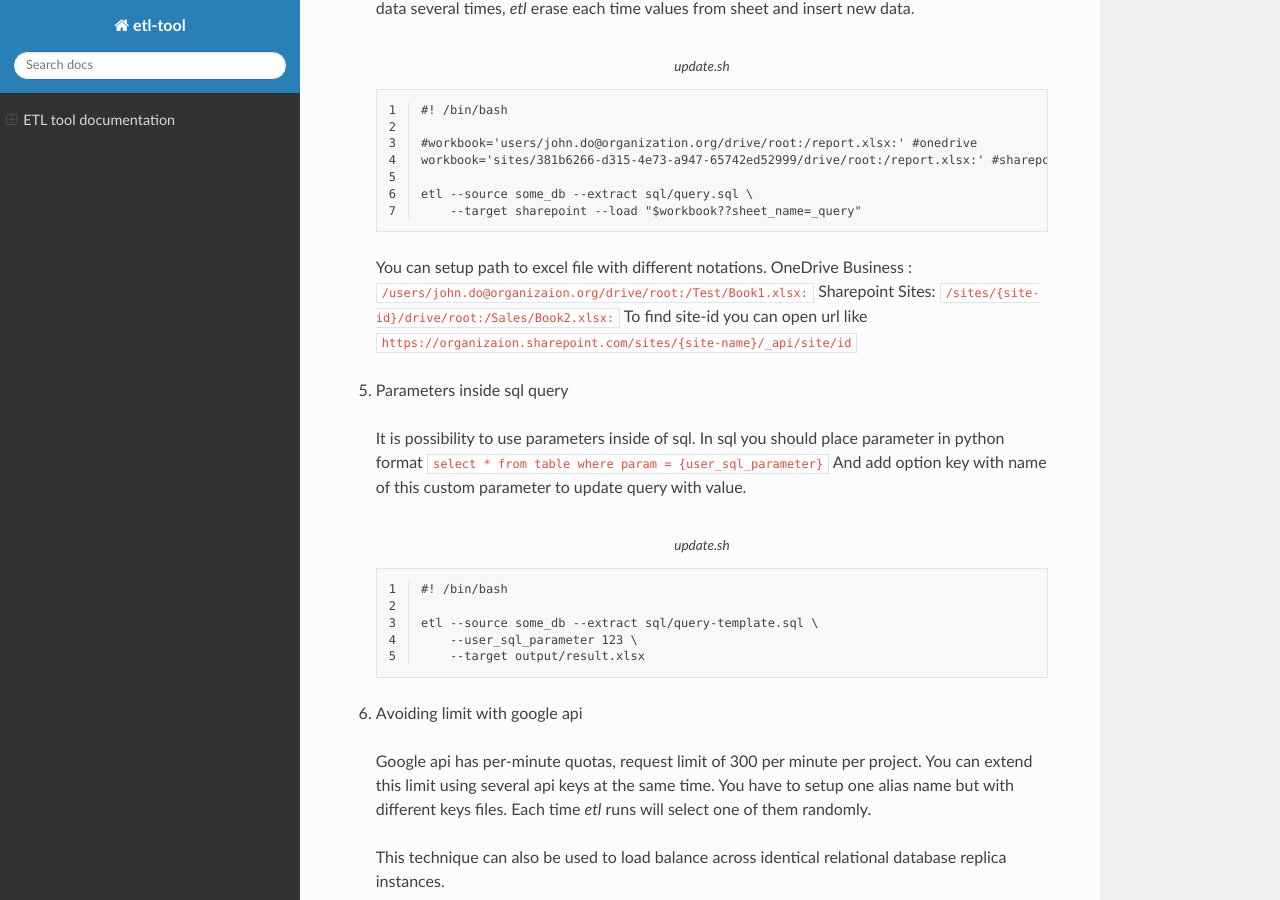
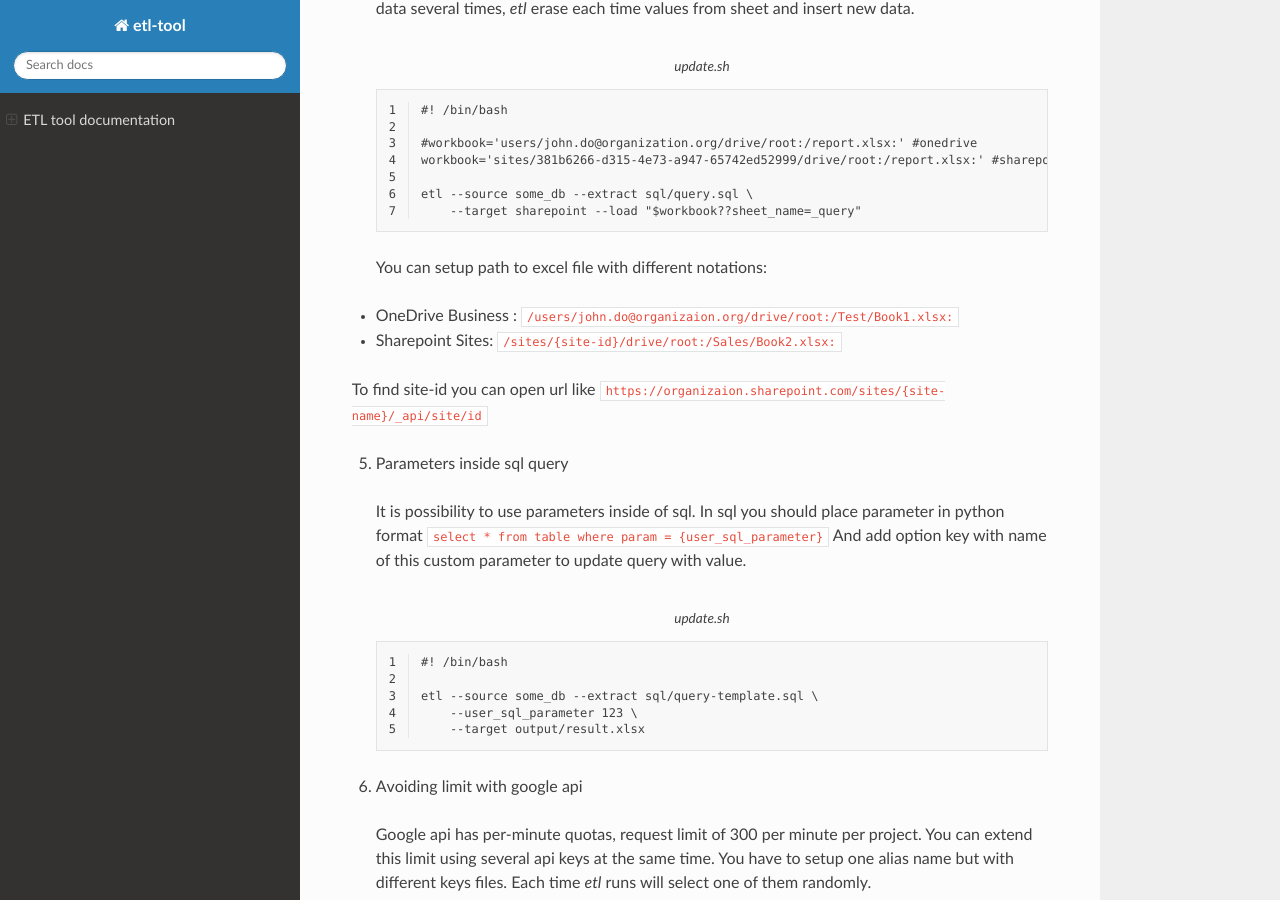
Before and after one commit to ankiano/etl, a Sphinx documentation site: the page built from docs/source/index.rst, in a window 1280 px wide and 900 px high, scrolled down 4386 px. Built offline with Sphinx 7.4.7 and the Read the Docs theme 2.0.0, drawn with Linux system fonts in a browser that asks for light colours; pages that are not in the unit, such as notebooks, are missing from menus.

```diff
--- a/docs/source/index.rst
+++ b/docs/source/index.rst
@@ -199,10 +199,10 @@ This will help understand how to integrate your project into their own projects.
     etl --source some_db --extract sql/query.sql \
         --target sharepoint --load "$workbook??sheet_name=_query"
 
-  You can setup path to excel file with different notations.
-  OneDrive Business : ``/users/john.do@organizaion.org/drive/root:/Test/Book1.xlsx:``
-  Sharepoint Sites: ``/sites/{site-id}/drive/root:/Sales/Book2.xlsx:``
-  To find site-id you can open url like ``https://organizaion.sharepoint.com/sites/{site-name}/_api/site/id``
+  You can setup path to excel file with different notations::
+- OneDrive Business : ``/users/john.do@organizaion.org/drive/root:/Test/Book1.xlsx:``
+- Sharepoint Sites: ``/sites/{site-id}/drive/root:/Sales/Book2.xlsx:``
+| To find site-id you can open url like ``https://organizaion.sharepoint.com/sites/{site-name}/_api/site/id``
 
 5) Parameters inside sql query
 
```
